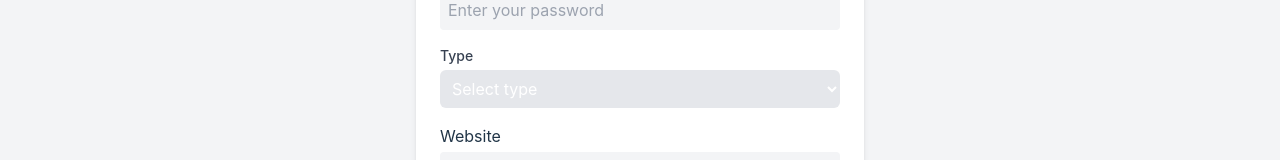
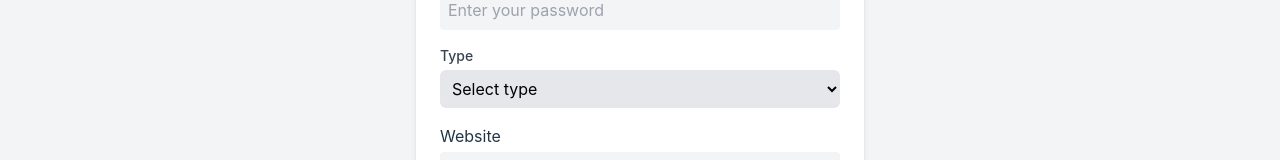
Before and after one commit to iVolunteer-Yonko/client, a React (Vite) app: page /organizer-signup in a window 1280 px wide. Shown: the part 426-586 px from the top of the page. Built offline with nearby package versions, Linux system fonts and the light colour scheme.

Commit message:
changed the color from white to gray for orgDescription and orgType

```diff
--- a/src/assets/pages/OrgSignup.jsx
+++ b/src/assets/pages/OrgSignup.jsx
@@ -89,7 +89,7 @@ const OrgSignup = () => {
               name="type"
               value={formData.type}
               onChange={handleChange}
-              className="w-full p-2 bg-gray-200 text-white rounded-md"
+              className="w-full p-2 bg-gray-200 text-black rounded-md"
               required
             >
               <option value="" disabled>
@@ -123,7 +123,7 @@ const OrgSignup = () => {
               onChange={handleChange}
               placeholder="Tell us about your organization"
               rows="4"
-              className="w-full p-2 bg-gray-200 text-white rounded-md"
+              className="w-full p-2 bg-gray-200 text-black rounded-md"
               required
             ></textarea>
           </div>
@@ -136,7 +136,10 @@ const OrgSignup = () => {
         </Form>
         <p className="mt-4 text-center text-sm text-gray-600">
           Already have an account?{" "}
-          <a href="/organizer-login" className="text-indigo-600 hover:underline">
+          <a
+            href="/organizer-login"
+            className="text-indigo-600 hover:underline"
+          >
             Login
           </a>
         </p>
@@ -144,7 +147,10 @@ const OrgSignup = () => {
           <h3 className="text-lg font-semibold text-gray-800">For Volunteer</h3>
           <p className="mt-2 text-sm text-gray-600">
             Go Back!!{" "}
-    <a href="/volunteer-signup" className="text-indigo-600 hover:underline font-medium">
+            <a
+              href="/volunteer-signup"
+              className="text-indigo-600 hover:underline font-medium"
+            >
               Login here
             </a>
           </p>
```
Lines whose indentation alone changed are shown as unchanged.
